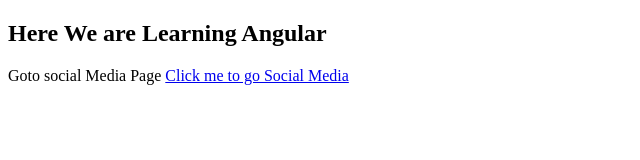
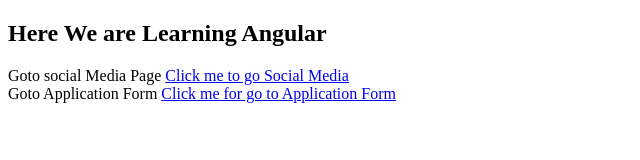
Before and after one commit to Nileshkale9/KannadNagarparishad, a plain HTML site: page index.html in a window 1280 px wide. Shown: the whole page, without its empty margins (0-640 px from the left). Drawn offline with Linux system fonts and the light colour scheme.

Commit message:
Update index.html

```diff
--- a/index.html
+++ b/index.html
@@ -10,6 +10,13 @@
     <h2>Here We are Learning Angular</h2>
 
     <label for=""> Goto social Media Page</label>
-    <a href="socialmedia.html"> Click me to go Social Media</a>
+    <a href="socialmedia.html"> Click me to go Social Media</a> <br>
+
+     <label for=""> Goto Application Form</label>
+    <a href="applicationForm.html"> Click me for go to Application Form </a> <br>
+
+
+
+
 </body>
 </html>
```
